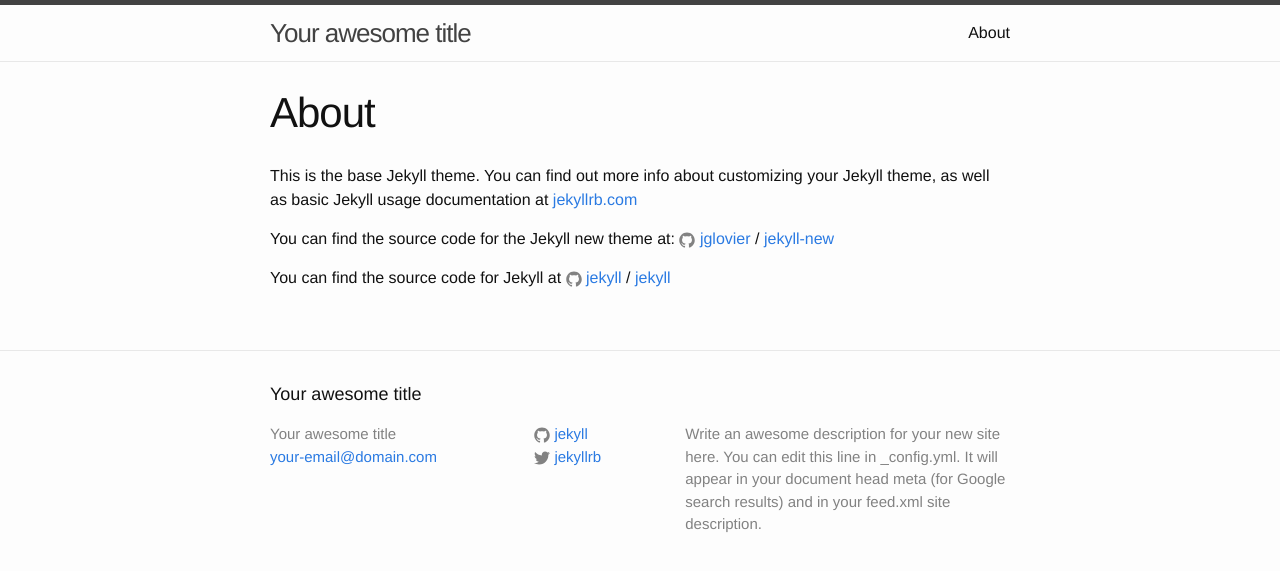
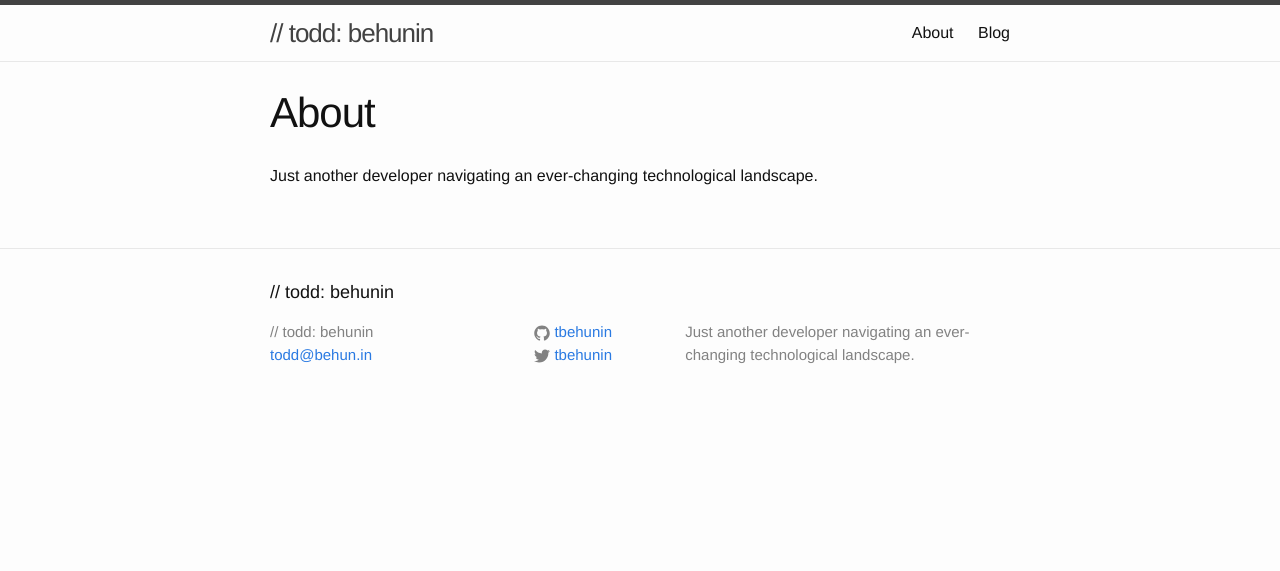
Before and after one commit to tbehunin/tbehunin.github.io, a Jekyll site: the page built from about.md, in a window 1280 px wide. Shown: the top 571 px of the page. Built offline with Jekyll 4.4.1, drawn with Linux system fonts in a browser that asks for light colours.

Commit message:
Customize site to me

```diff
--- a/_config.yml
+++ b/_config.yml
@@ -6,16 +6,14 @@
 # 'jekyll serve'. If you change this file, please restart the server process.
 
 # Site settings
-title: Your awesome title
-email: your-email@domain.com
+title: "// todd: behunin"
+email: todd@behun.in
 description: > # this means to ignore newlines until "baseurl:"
-  Write an awesome description for your new site here. You can edit this
-  line in _config.yml. It will appear in your document head meta (for
-  Google search results) and in your feed.xml site description.
+  Just another developer navigating an ever-changing technological landscape.
 baseurl: "" # the subpath of your site, e.g. /blog
-url: "http://yourdomain.com" # the base hostname & protocol for your site
-twitter_username: jekyllrb
-github_username:  jekyll
+url: "http://behun.in" # the base hostname & protocol for your site
+twitter_username: tbehunin
+github_username:  tbehunin
 
 # Build settings
 markdown: kramdown
--- a/about.md
+++ b/about.md
@@ -4,12 +4,4 @@ title: About
 permalink: /about/
 ---
 
-This is the base Jekyll theme. You can find out more info about customizing your Jekyll theme, as well as basic Jekyll usage documentation at [jekyllrb.com](http://jekyllrb.com/)
-
-You can find the source code for the Jekyll new theme at:
-{% include icon-github.html username="jglovier" %} /
-[jekyll-new](https://github.com/jglovier/jekyll-new)
-
-You can find the source code for Jekyll at
-{% include icon-github.html username="jekyll" %} /
-[jekyll](https://github.com/jekyll/jekyll)
+Just another developer navigating an ever-changing technological landscape.
```
Also changed, not shown: blog/index.md (added, +25 -0 lines).
